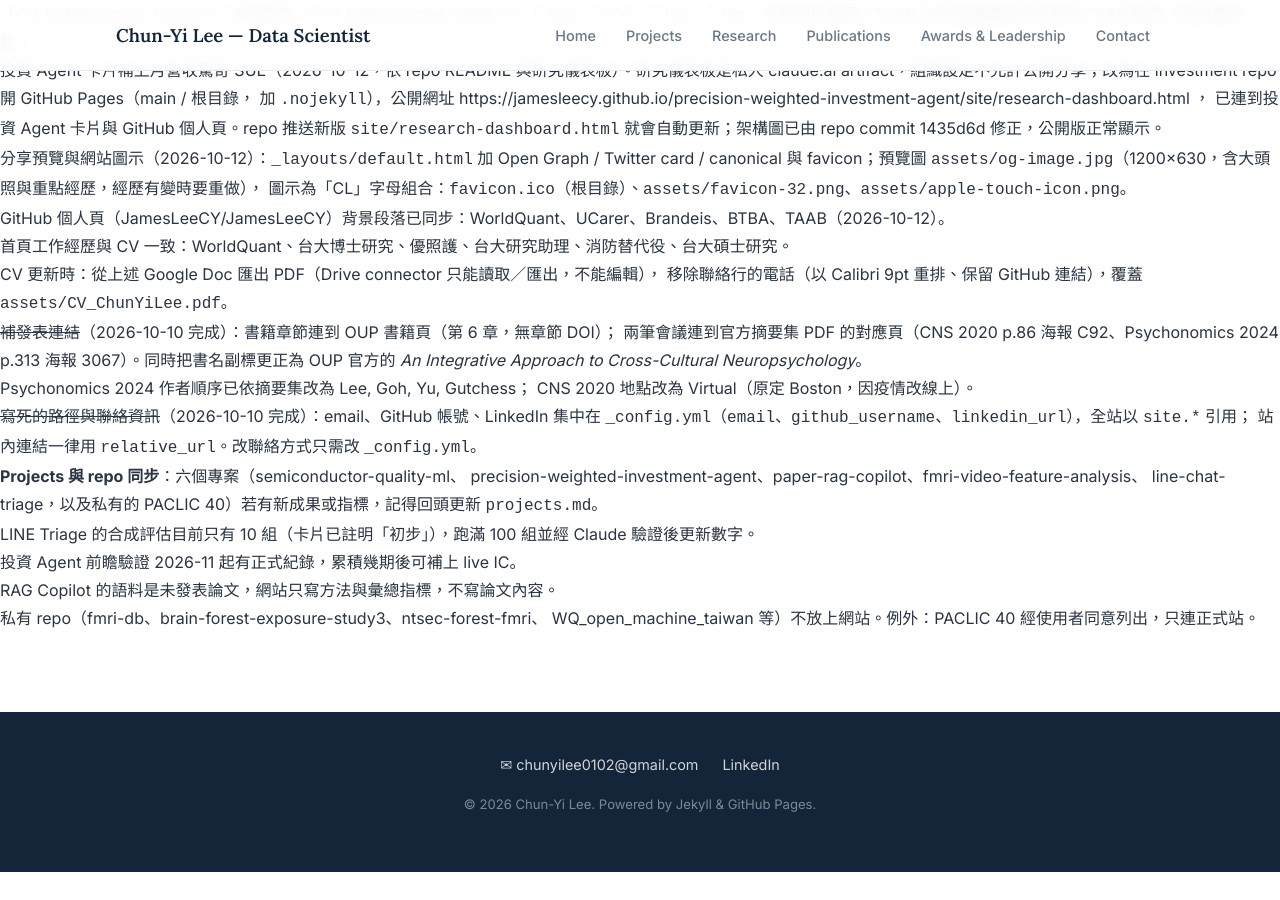
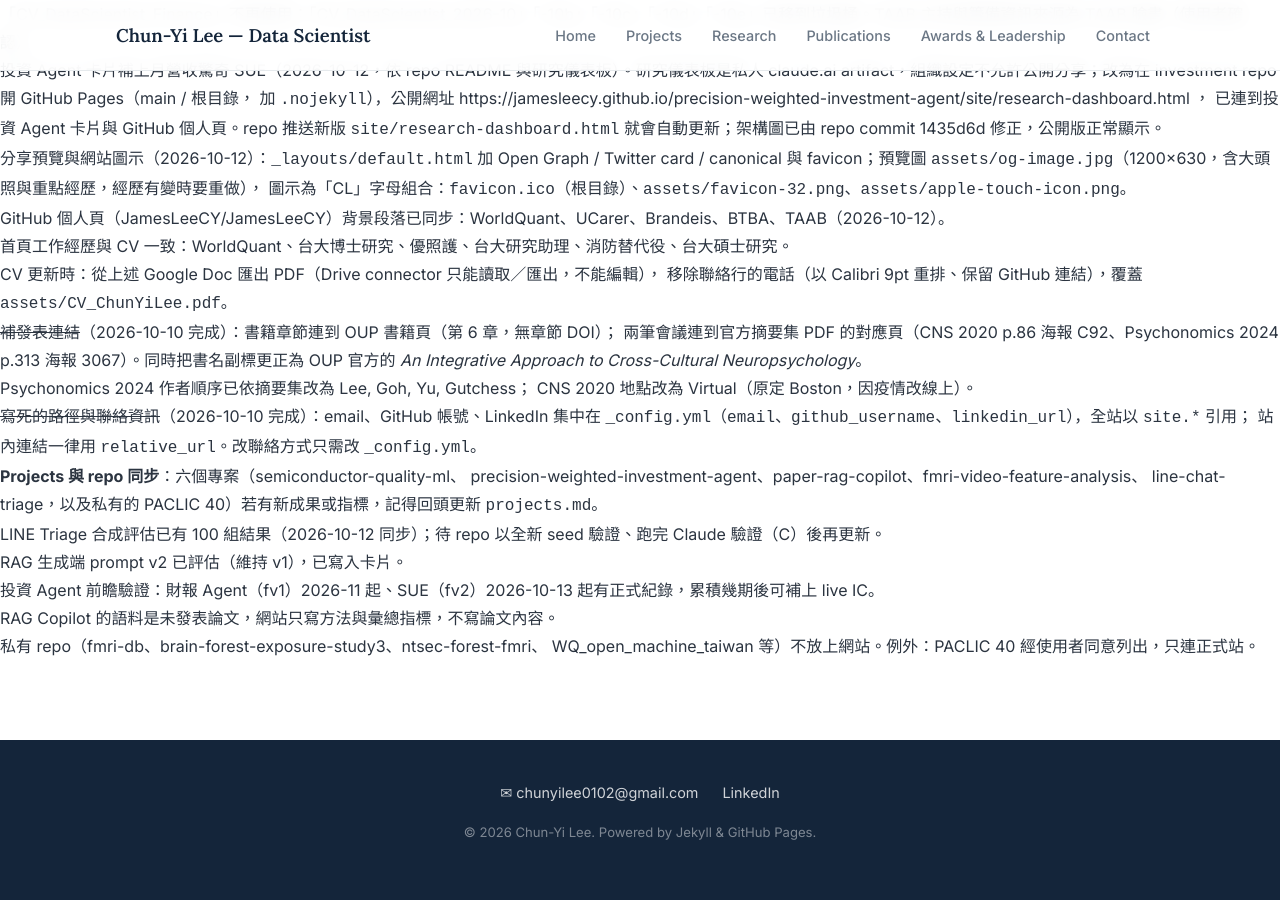
Before and after one commit to JamesLeeCY/JamesLeeCY.github.io, a Jekyll site: the page built from HANDOFF.md, in a window 1280 px wide and 900 px high, scrolled down 2080 px. Built offline with Jekyll 4.4.1, drawn with Linux system fonts in a browser that asks for light colours; our own code applies the rules of GitHub Pages for plain Markdown files; before the commit the page ends 2952 px from its top, so only the background shows below that.

Commit message:
Sync projects: LINE 100-group benchmark, RAG prompt experiments, SUE forward validation
Co-Authored-By: Claude Opus 5.5 <noreply@anthropic.com>

```diff
--- a/HANDOFF.md
+++ b/HANDOFF.md
@@ -131,9 +131,9 @@ contact.md             聯絡方式
 3. **Projects 與 repo 同步**：六個專案（semiconductor-quality-ml、
    precision-weighted-investment-agent、paper-rag-copilot、fmri-video-feature-analysis、
    line-chat-triage，以及私有的 PACLIC 40）若有新成果或指標，記得回頭更新 `projects.md`。
-   - LINE Triage 的合成評估目前只有 10 組（卡片已註明「初步」），跑滿 100 組並經
-     Claude 驗證後更新數字。
-   - 投資 Agent 前瞻驗證 2026-11 起有正式紀錄，累積幾期後可補上 live IC。
+   - LINE Triage 合成評估已有 100 組結果（2026-10-12 同步）；待 repo 以全新 seed 驗證、跑完 Claude 驗證（C）後再更新。
+   - RAG 生成端 prompt v2 已評估（維持 v1），已寫入卡片。
+   - 投資 Agent 前瞻驗證：財報 Agent（fv1）2026-11 起、SUE（fv2）2026-10-13 起有正式紀錄，累積幾期後可補上 live IC。
    - RAG Copilot 的語料是未發表論文，網站只寫方法與彙總指標，不寫論文內容。
    - 私有 repo（fmri-db、brain-forest-exposure-study3、ntsec-forest-fmri、
      WQ_open_machine_taiwan 等）不放上網站。例外：PACLIC 40 經使用者同意列出，只連正式站。
```
Also changed, not shown: projects.md (+3 -3 lines).
